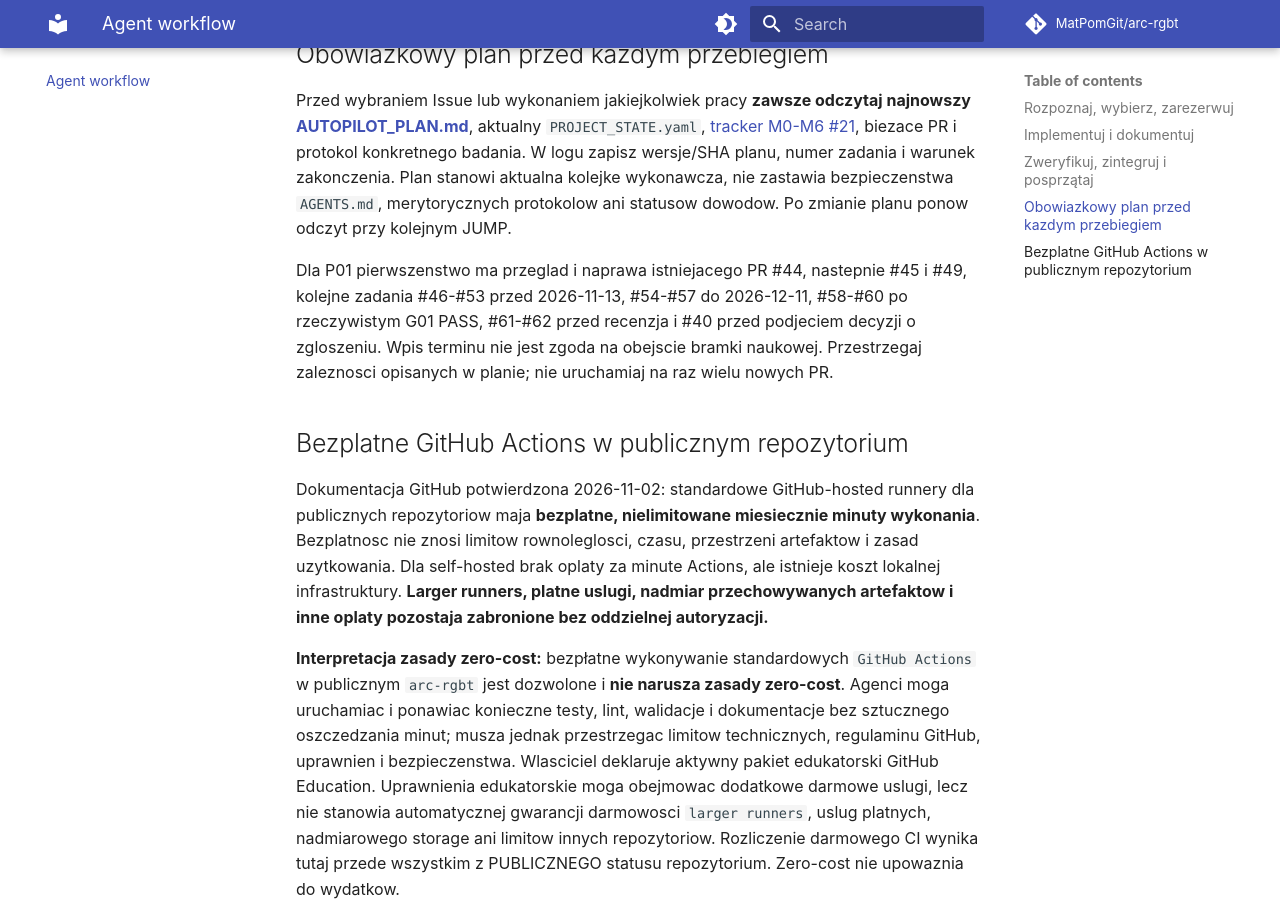
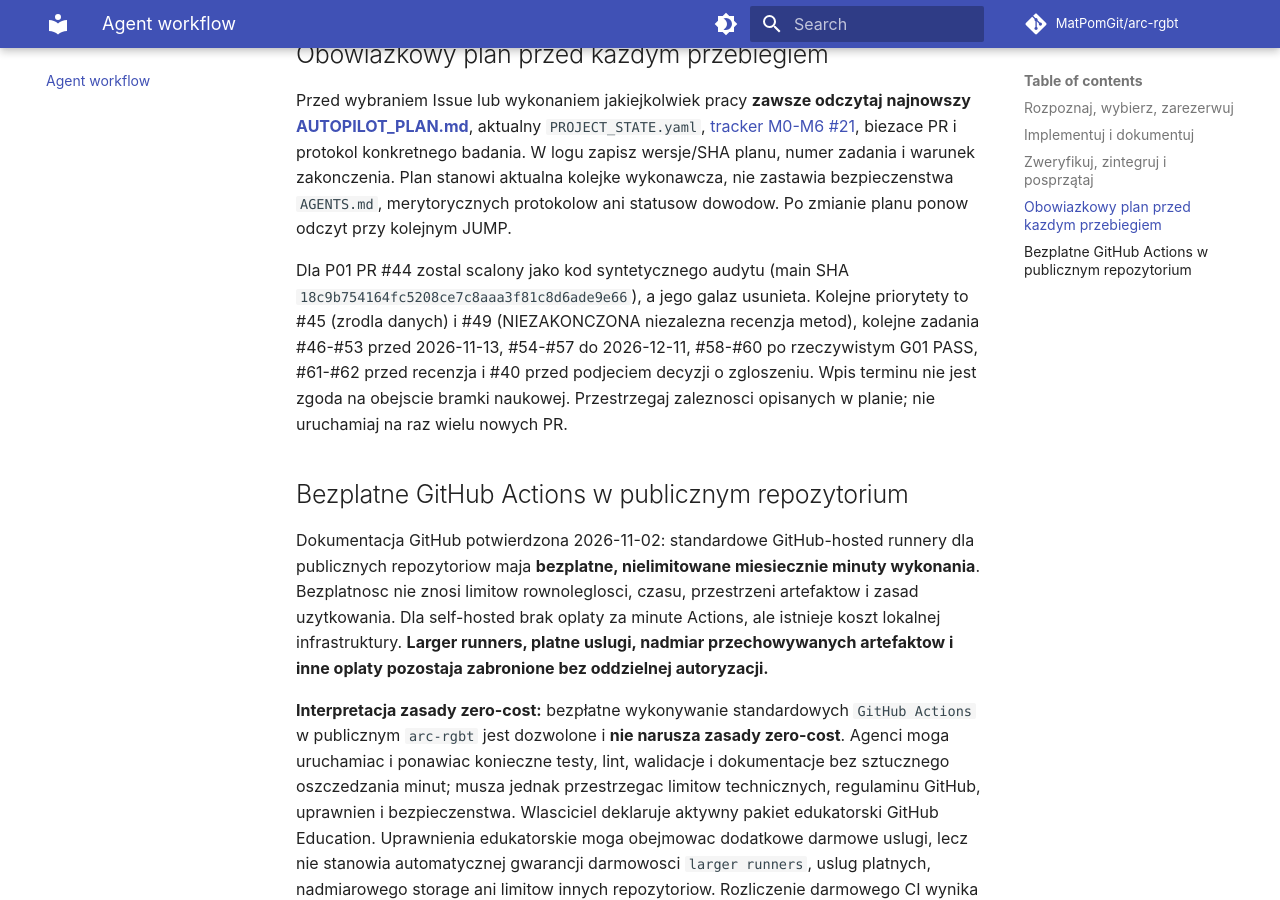
Before and after one commit to MatPomGit/arc-rgbt, an MkDocs documentation site: the page built from docs/development/agent-workflow.md, in a window 1280 px wide and 900 px high, scrolled down 1463 px. Built offline with MkDocs 1.6.1 and Material for MkDocs 9.7.7, drawn with Linux system fonts in a browser that asks for light colours; comment, search, counter and statistics services are not loaded; some of the changed text lies outside the part shown.

Commit message:
docs(P01): mark PR44 merged and advance mandatory agent execution queue

```diff
--- a/docs/development/agent-workflow.md
+++ b/docs/development/agent-workflow.md
@@ -24,7 +24,7 @@
 
 Przed wybraniem Issue lub wykonaniem jakiejkolwiek pracy **zawsze odczytaj najnowszy [AUTOPILOT_PLAN.md](https://github.com/MatPomGit/arc-rgbt/blob/main/AUTOPILOT_PLAN.md)**, aktualny `PROJECT_STATE.yaml`, [tracker M0-M6 #21](https://github.com/MatPomGit/arc-rgbt/issues/21), biezace PR i protokol konkretnego badania. W logu zapisz wersje/SHA planu, numer zadania i warunek zakonczenia. Plan stanowi aktualna kolejke wykonawcza, nie zastawia bezpieczenstwa `AGENTS.md`, merytorycznych protokolow ani statusow dowodow. Po zmianie planu ponow odczyt przy kolejnym JUMP.
 
-Dla P01 pierwszenstwo ma przeglad i naprawa istniejacego PR #44, nastepnie #45 i #49, kolejne zadania #46-#53 przed 2026-11-13, #54-#57 do 2026-12-11, #58-#60 po rzeczywistym G01 PASS, #61-#62 przed recenzja i #40 przed podjeciem decyzji o zgloszeniu. Wpis terminu nie jest zgoda na obejscie bramki naukowej. Przestrzegaj zaleznosci opisanych w planie; nie uruchamiaj na raz wielu nowych PR.
+Dla P01 PR #44 zostal scalony jako kod syntetycznego audytu (main SHA `18c9b754164fc5208ce7c8aaa3f81c8d6ade9e66`), a jego galaz usunieta. Kolejne priorytety to #45 (zrodla danych) i #49 (NIEZAKONCZONA niezalezna recenzja metod), kolejne zadania #46-#53 przed 2026-11-13, #54-#57 do 2026-12-11, #58-#60 po rzeczywistym G01 PASS, #61-#62 przed recenzja i #40 przed podjeciem decyzji o zgloszeniu. Wpis terminu nie jest zgoda na obejscie bramki naukowej. Przestrzegaj zaleznosci opisanych w planie; nie uruchamiaj na raz wielu nowych PR.
 
 ## Bezplatne GitHub Actions w publicznym repozytorium
 
```
Also changed, not shown: other parts of docs/development/agent-workflow.md (+1 -1 lines).
